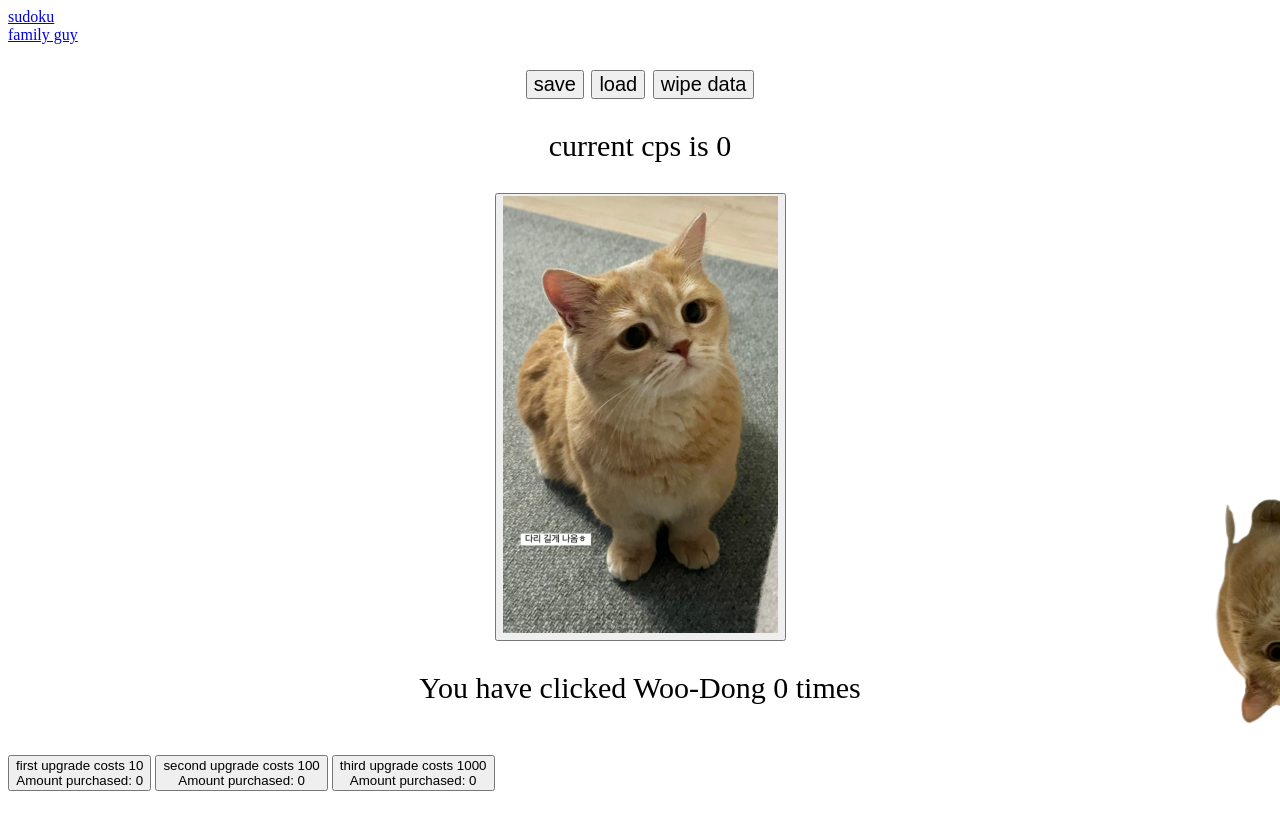
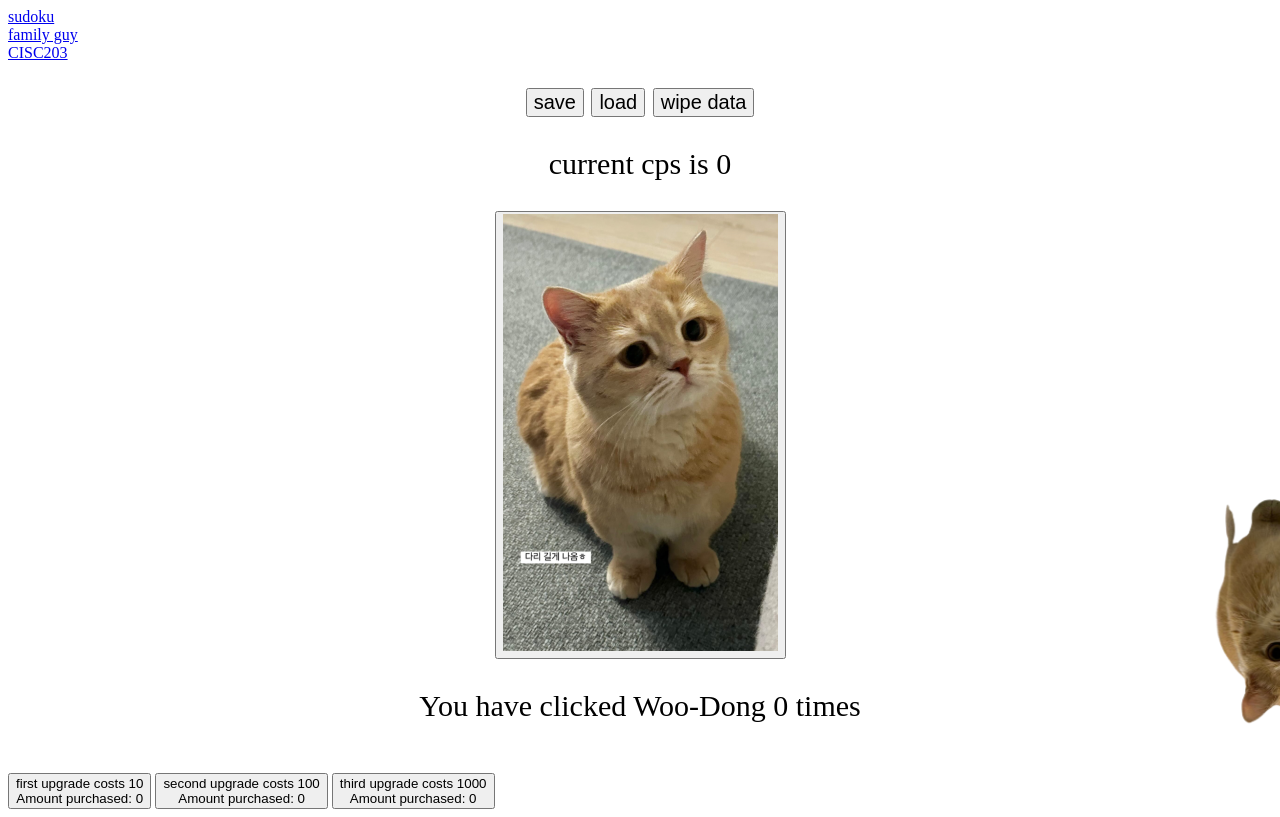
Before and after one commit to andrewSmellz/Woo-Dong-clicker, a plain HTML site: page index.html in a window 1280 px wide. Drawn offline with Linux system fonts and the light colour scheme.

Commit message:
Add navigation link to CISC203 notes PDF

```diff
--- a/index.html
+++ b/index.html
@@ -14,6 +14,9 @@
     </nav>
     <nav>
         <a href="FamilyGuy.html">family guy</a>
+    </nav>
+    <nav>
+        <a href="notes.pdf">CISC203</a>
     </nav>
 
 
```
